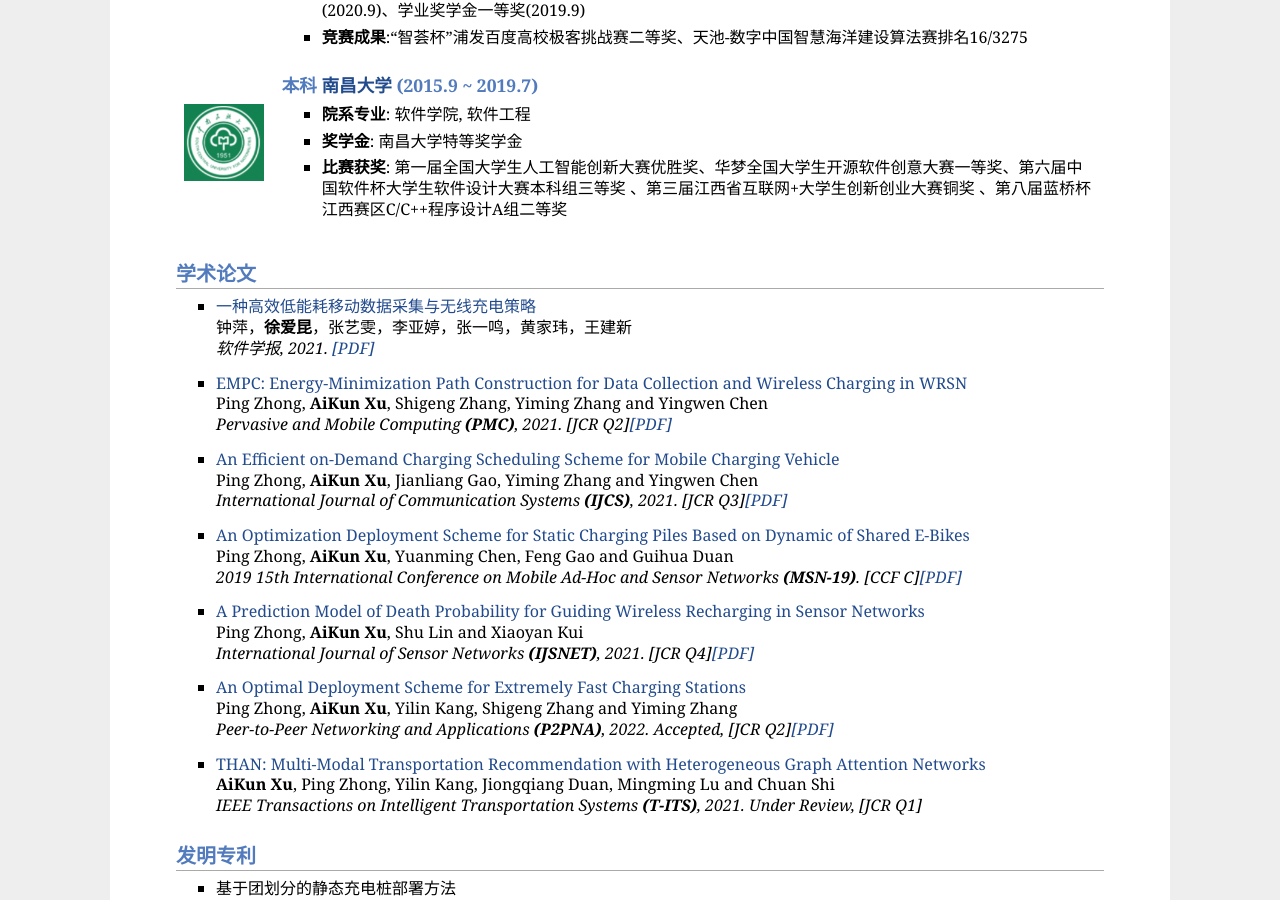
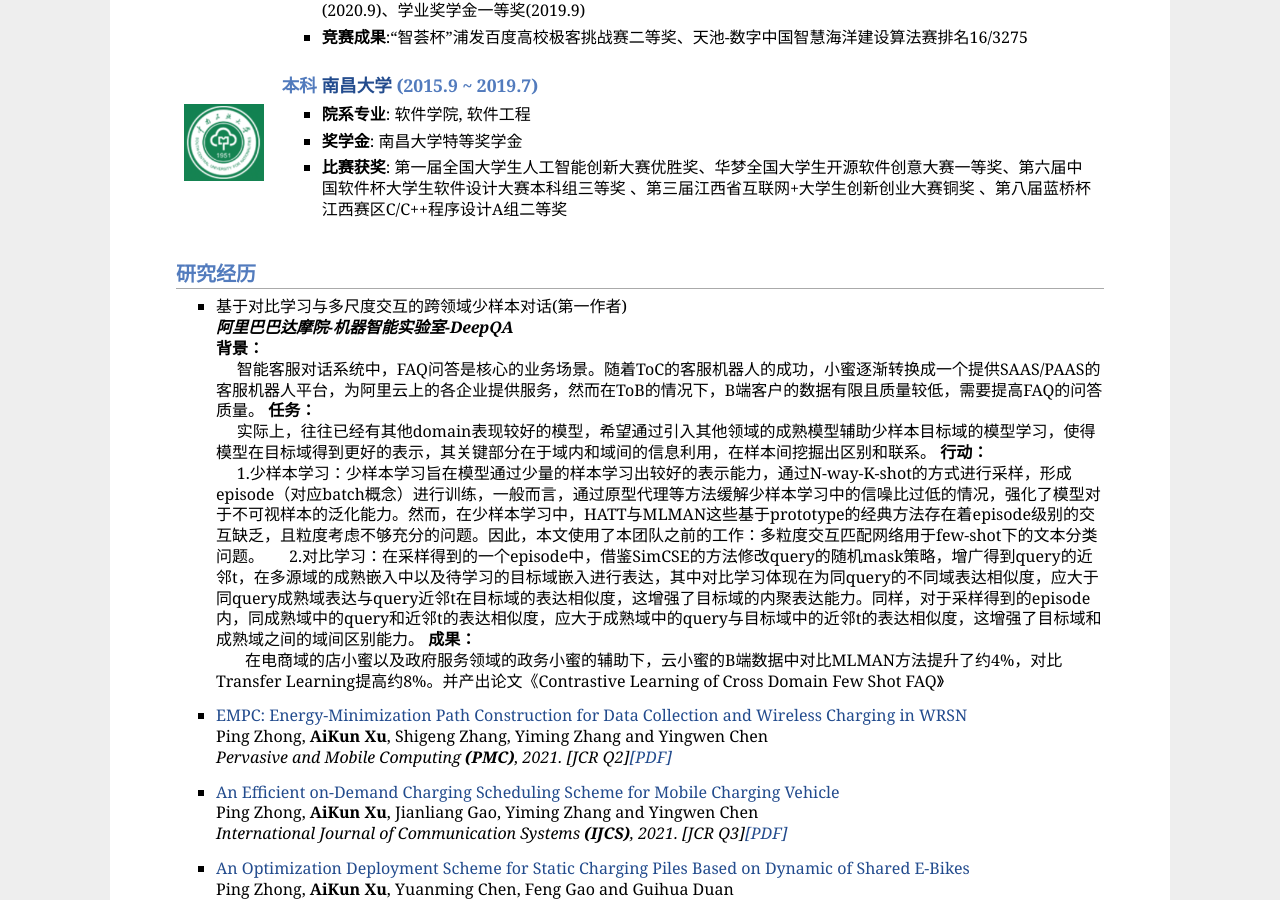
Before and after one commit to run1999/github.io, a Jekyll site: the page index.html, which Jekyll copies as it is, in a window 1280 px wide and 900 px high, scrolled down 630 px. Built offline with Jekyll 4.4.1, drawn with Linux system fonts in a browser that asks for light colours.

Commit message:
Update index.html

```diff
--- a/index.html
+++ b/index.html
@@ -57,11 +57,30 @@
 </li>
 </ul>
 </td></tr></table>
-<h2>学术论文</h2>
+<h2>研究经历</h2>
 <ul>
-<li><p><a href="http://jos.org.cn/jos/article/abstract/5975?st=search">一种高效低能耗移动数据采集与无线充电策略</a> <br />
-钟萍，<b>徐爱昆</b>，张艺雯，李亚婷，张一鸣，黄家玮，王建新 <br />
-<i>软件学报, 2021. <a href="pdf/JOS.pdf">[PDF]</a></i></p>
+<li><p>基于对比学习与多尺度交互的跨领域少样本对话(第一作者)<br />
+  <b><i>阿里巴巴达摩院-机器智能实验室-DeepQA</i></b><br />
+  <b>背景：</b><br />
+
+       智能客服对话系统中，FAQ问答是核心的业务场景。随着ToC的客服机器人的成功，小蜜逐渐转换成一个提供SAAS/PAAS的客服机器人平台，为阿里云上的各企业提供服务，然而在ToB的情况下，B端客户的数据有限且质量较低，需要提高FAQ的问答质量。
+
+  <b>任务：</b><br />
+
+       实际上，往往已经有其他domain表现较好的模型，希望通过引入其他领域的成熟模型辅助少样本目标域的模型学习，使得模型在目标域得到更好的表示，其关键部分在于域内和域间的信息利用，在样本间挖掘出区别和联系。
+
+  <b>行动：</b><br />
+
+       1.少样本学习：少样本学习旨在模型通过少量的样本学习出较好的表示能力，通过N-way-K-shot的方式进行采样，形成episode（对应batch概念）进行训练，一般而言，通过原型代理等方法缓解少样本学习中的信噪比过低的情况，强化了模型对于不可视样本的泛化能力。然而，在少样本学习中，HATT与MLMAN这些基于prototype的经典方法存在着episode级别的交互缺乏，且粒度考虑不够充分的问题。因此，本文使用了本团队之前的工作：多粒度交互匹配网络用于few-shot下的文本分类问题。
+
+       2.对比学习：在采样得到的一个episode中，借鉴SimCSE的方法修改query的随机mask策略，增广得到query的近邻t，在多源域的成熟嵌入中以及待学习的目标域嵌入进行表达，其中对比学习体现在为同query的不同域表达相似度，应大于同query成熟域表达与query近邻t在目标域的表达相似度，这增强了目标域的内聚表达能力。同样，对于采样得到的episode内，同成熟域中的query和近邻t的表达相似度，应大于成熟域中的query与目标域中的近邻t的表达相似度，这增强了目标域和成熟域之间的域间区别能力。
+
+  <b>成果：</b><br />
+
+         在电商域的店小蜜以及政府服务领域的政务小蜜的辅助下，云小蜜的B端数据中对比MLMAN方法提升了约4%，对比Transfer Learning提高约8%。并产出论文《Contrastive Learning of Cross Domain Few Shot FAQ》
+
+
+</p>
 </li>
 </ul>
 <ul>
```
